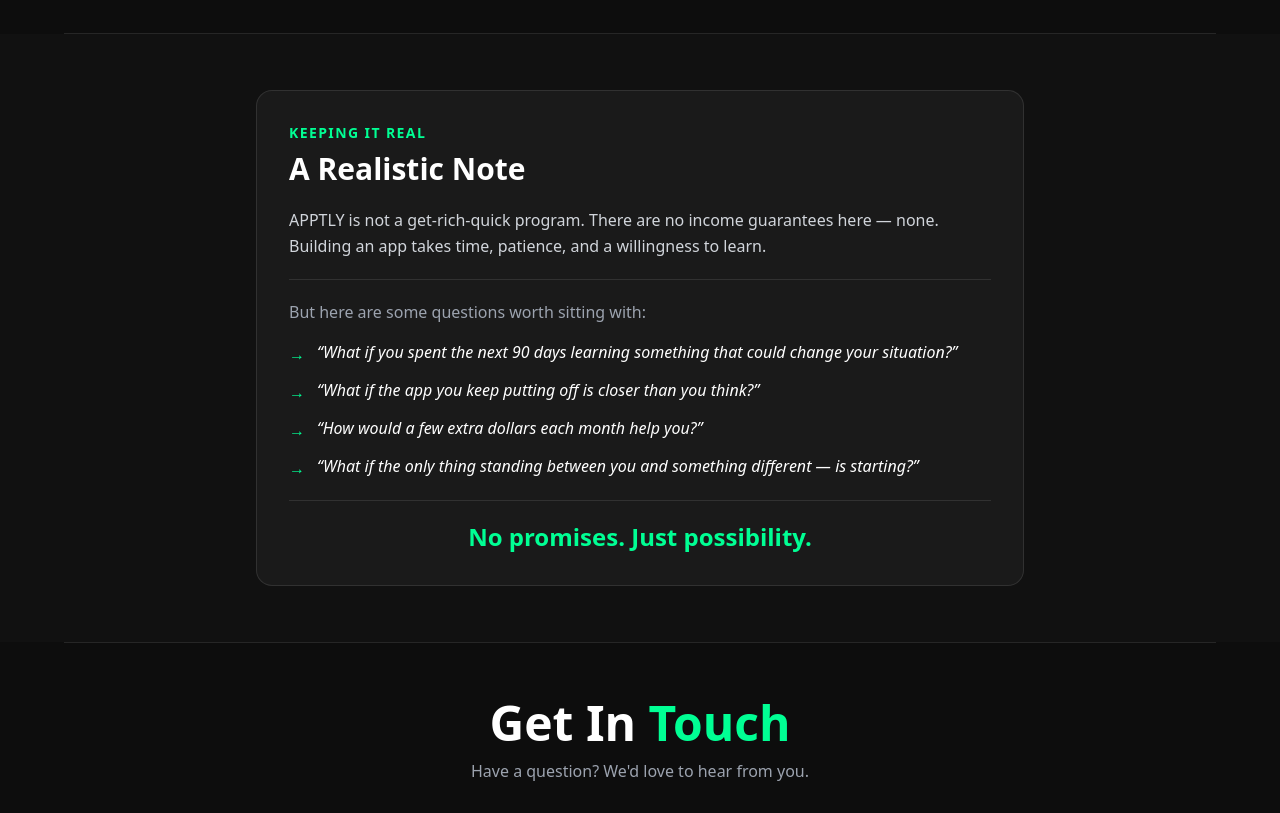
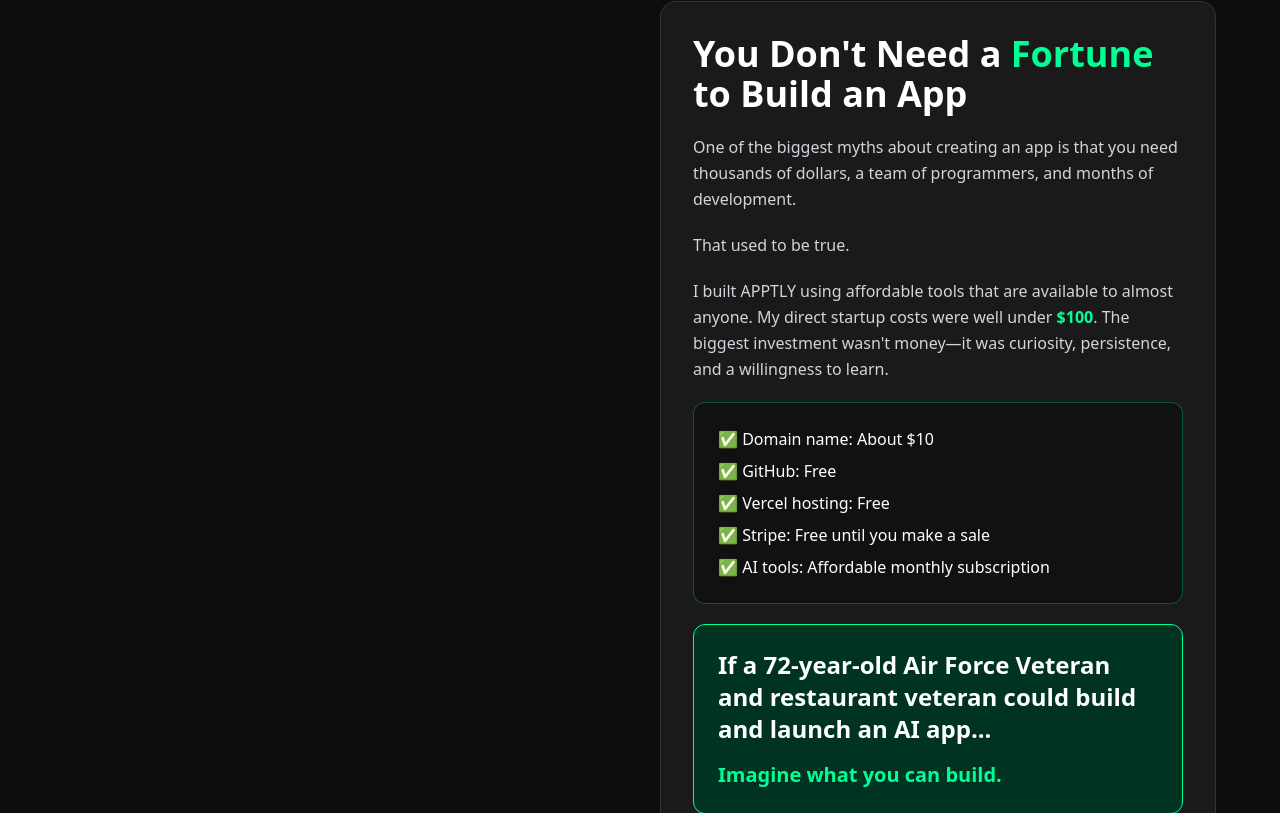
Before and after one commit to myapptly/apptly-website, a Next.js app: page / in a window 1280 px wide. Shown: the part 3827-4640 px from the top of the page. Built offline with nearby package versions, Linux system fonts and the light colour scheme.

Commit message:
Update bio

```diff
--- a/components/bio.tsx
+++ b/components/bio.tsx
@@ -120,6 +120,52 @@ export function Bio() {
       then every hour invested in creating it will have been worthwhile.
     </p>
   </div>
+
+           <div className="bg-[#1A1A1A] border border-white/10 rounded-2xl p-8 space-y-5">
+
+  <h2 className="text-4xl font-black">
+    You Don't Need a <span className="text-[#00FF94]">Fortune</span> to Build an App
+  </h2>
+
+  <p className="text-gray-300 leading-relaxed">
+    One of the biggest myths about creating an app is that you need thousands of
+    dollars, a team of programmers, and months of development.
+  </p>
+
+  <p className="text-gray-300 leading-relaxed">
+    That used to be true.
+  </p>
+
+  <p className="text-gray-300 leading-relaxed">
+    I built APPTLY using affordable tools that are available to almost anyone.
+    My direct startup costs were well under <span className="text-[#00FF94] font-bold">$100</span>.
+    The biggest investment wasn't money—it was curiosity, persistence, and a willingness to learn.
+  </p>
+
+  <div className="bg-[#111111] border border-[#00FF94]/30 rounded-xl p-6 space-y-2">
+
+    <p>✅ Domain name: About $10</p>
+    <p>✅ GitHub: Free</p>
+    <p>✅ Vercel hosting: Free</p>
+    <p>✅ Stripe: Free until you make a sale</p>
+    <p>✅ AI tools: Affordable monthly subscription</p>
+
+  </div>
+
+  <div className="bg-[#003322] border border-[#00FF94] rounded-xl p-6">
+
+    <p className="text-2xl font-bold text-white">
+      If a 72-year-old Air Force Veteran and restaurant veteran could build and launch an AI app...
+    </p>
+
+    <p className="text-[#00FF94] text-xl font-bold mt-4">
+      Imagine what you can build.
+    </p>
+
+  </div>
+
+</div>
+
             </div>
         </motion.div>
       </div>
```
